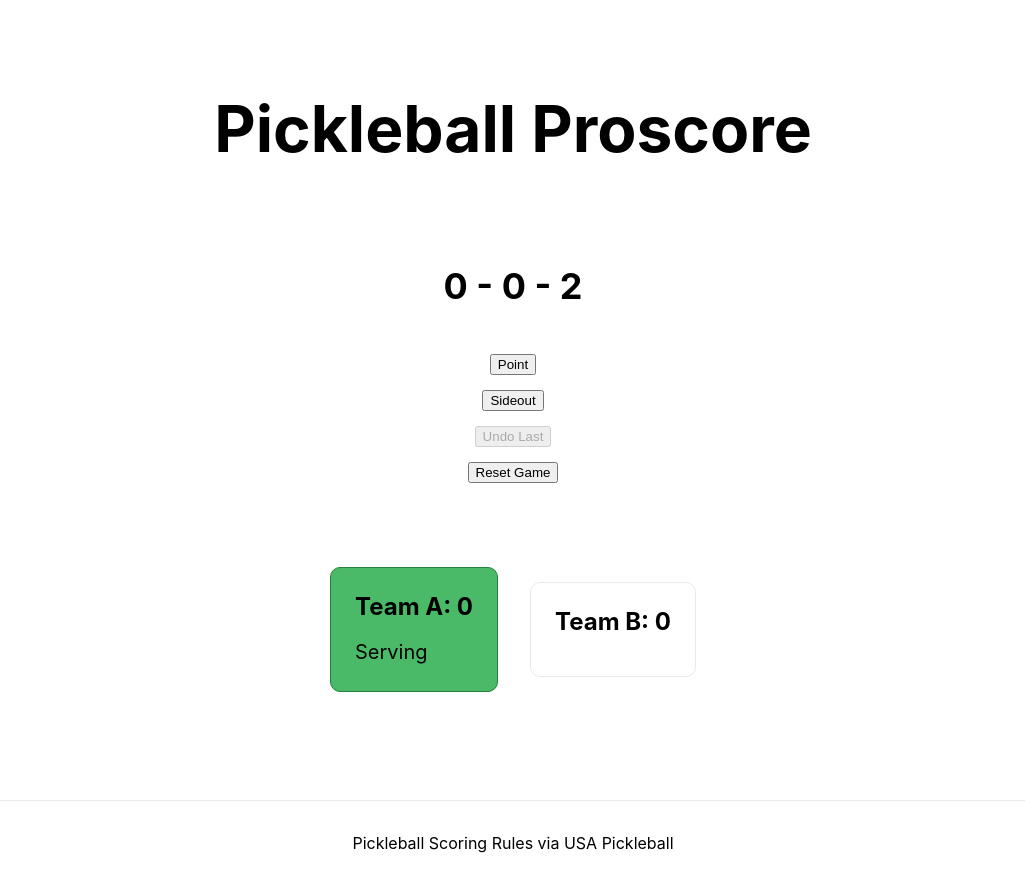
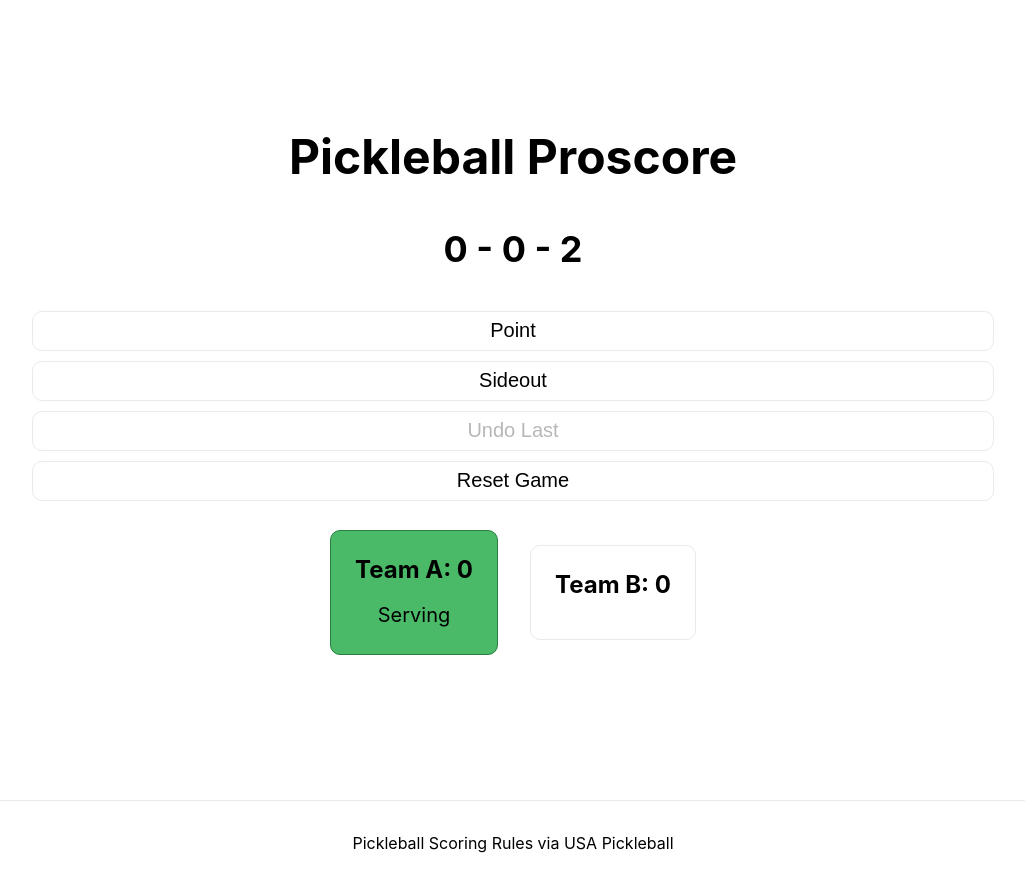
Before and after one commit to GideonStowell/pickleball-prosccore, a Next.js app: page / in a window 1280 px wide. Shown: the whole page, without its empty margins (127-1152 px from the left). Built offline with nearby package versions, Linux system fonts and the light colour scheme.

Commit message:
Update styles

```diff
--- a/styles/Home.module.css
+++ b/styles/Home.module.css
@@ -42,18 +42,20 @@
 .title {
   margin: 0;
   line-height: 1.15;
-  font-size: 4rem;
+  font-size: 3rem;
 }
 
 .title,
 .description {
   text-align: center;
+  display: flexbox;
 }
 
 .description {
-  margin: 4rem 0;
+  margin: 0.5rem 0;
   line-height: 1.5;
   font-size: 1.5rem;
+  width: 80%;
 }
 
 .code {
@@ -63,6 +65,31 @@
   font-size: 1.1rem;
   font-family: Menlo, Monaco, Lucida Console, Liberation Mono, DejaVu Sans Mono,
     Bitstream Vera Sans Mono, Courier New, monospace;
+}
+
+.button {
+  background-color: white;
+  margin: 0.25em;
+  border: 1px solid #eaeaea;
+  border-radius: 10px;
+  transition: color 0.15s ease, border-color 0.15s ease;
+  width: 100%;
+  height: 2em;
+  font-size: 1.25rem;
+  flex: 1;
+}
+
+.button:focus:enabled,
+.button:hover:enabled,
+.button:active:enabled {
+  color: #0070f3;
+  border-color: #0070f3;
+}
+
+.scoreboard {
+  display: flex;
+  justify-content: center;
+  flex-wrap: wrap;
 }
 
 .grid {
@@ -101,6 +128,7 @@
   margin: 0;
   font-size: 1.25rem;
   line-height: 1.5;
+  text-align: center;
 }
 
 .logo {
```
